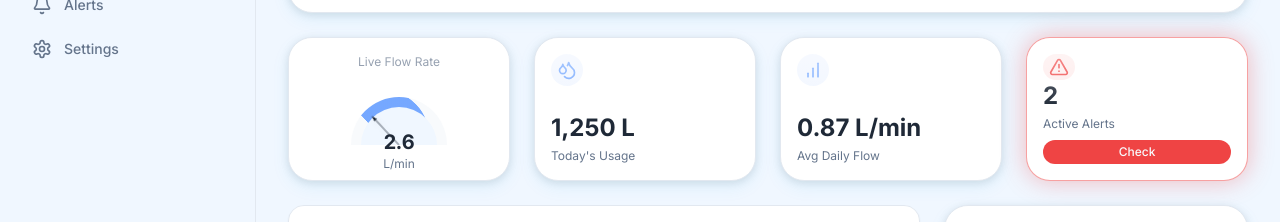
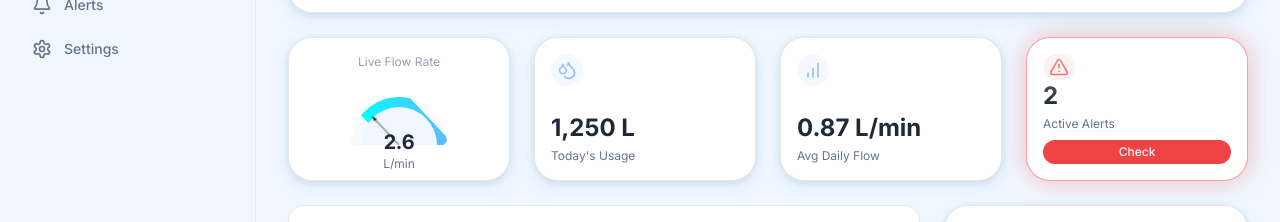
Before and after one commit to abhi24me/AquaTrack, a Next.js app: page /dashboard in a window 1280 px wide. Shown: the part 245-467 px from the top of the page. Built offline with nearby package versions, Linux system fonts and the light colour scheme.

Commit message:
the blue color inside the arc doesnot seems perfect.

```diff
--- a/src/components/charts/gauge.tsx
+++ b/src/components/charts/gauge.tsx
@@ -28,13 +28,14 @@ export function Gauge({ value, size = 'medium', showValue = true }: GaugeProps)
         )}
       >
         <div
-          className="absolute top-0 left-0 w-full h-full rounded-t-full origin-bottom-center transition-transform duration-500 ease-out"
+          className="absolute top-0 left-0 w-full h-full origin-bottom-center transition-transform duration-500 ease-out"
           style={
             {
-              '--gauge-fg': 'hsl(var(--primary))',
+              '--gauge-primary': 'hsl(var(--primary))',
+              '--gauge-accent': 'hsl(var(--accent))',
               '--gauge-bg': 'hsl(var(--muted))',
               transform: `rotate(${percentage * 180}deg)`,
-              background: `conic-gradient(from -90deg at 50% 100%, var(--gauge-fg) 0deg, var(--gauge-fg) 180deg, var(--gauge-bg) 180deg, var(--gauge-bg) 360deg)`,
+              background: `conic-gradient(from -90deg at 50% 100%, var(--gauge-accent) 0deg, var(--gauge-primary) 180deg, var(--gauge-bg) 180deg, var(--gauge-bg) 360deg)`,
               mask: 'linear-gradient(to right, #000, #000)',
               WebkitMask: 'linear-gradient(to right, #000, #000)',
             } as React.CSSProperties
```
